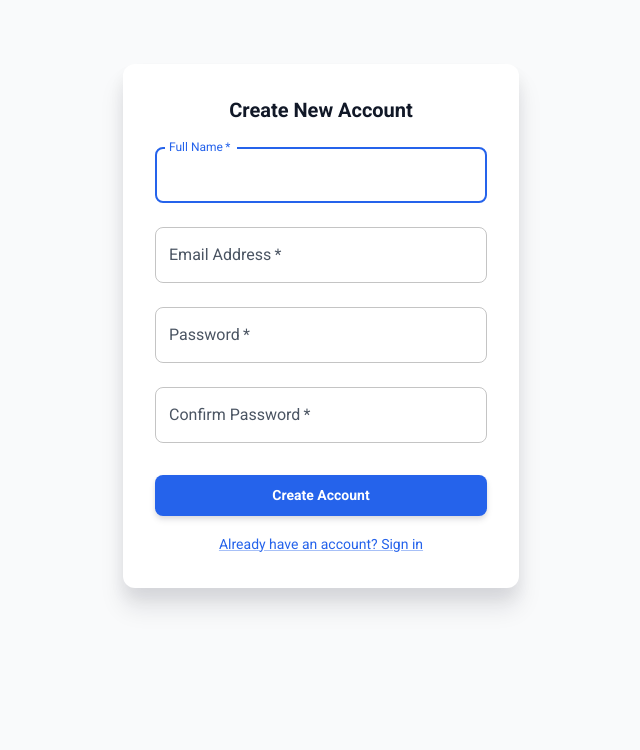
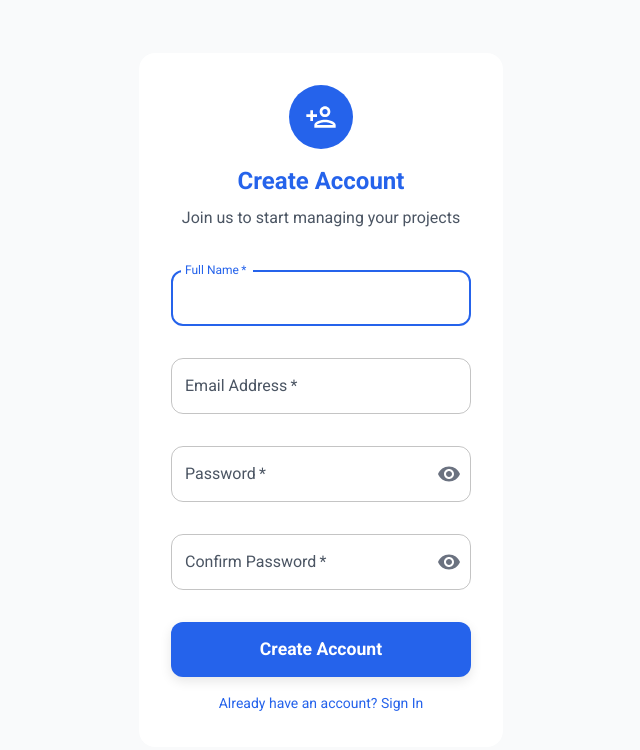
Before and after one commit to ziademad02153/project-management-tool, a React (Create React App) app in the folder frontend/: page /register in a window 1280 px wide. Shown: the top 750 px of the page, without its empty margins (319-959 px from the left). Built offline with nearby package versions, Linux system fonts and the light colour scheme.

Commit message:
Update login and register pages with modern UI design

```diff
--- a/frontend/src/pages/Login.js
+++ b/frontend/src/pages/Login.js
@@ -9,15 +9,19 @@ import {
   Alert,
   Link,
   InputAdornment,
-  IconButton
+  IconButton,
+  useTheme,
+  useMediaQuery
 } from '@mui/material';
-import { Visibility, VisibilityOff } from '@mui/icons-material';
+import { Visibility, VisibilityOff, LockOutlined } from '@mui/icons-material';
 import axios from 'axios';
 import { useNavigate, Link as RouterLink } from 'react-router-dom';
 
 const API_URL = 'http://localhost:5000';
 
 const Login = () => {
+  const theme = useTheme();
+  const isMobile = useMediaQuery(theme.breakpoints.down('sm'));
   const navigate = useNavigate();
   const [formData, setFormData] = useState({
     email: '',
@@ -62,19 +66,70 @@ const Login = () => {
     <Container component="main" maxWidth="xs">
       <Box
         sx={{
-          marginTop: 8,
+          minHeight: '100vh',
           display: 'flex',
           flexDirection: 'column',
           alignItems: 'center',
+          justifyContent: 'center',
+          padding: theme.spacing(2),
         }}
       >
-        <Paper elevation={3} sx={{ padding: 4, width: '100%' }}>
-          <Typography component="h1" variant="h5" align="center" gutterBottom>
-            Sign In
-          </Typography>
+        <Paper
+          elevation={6}
+          sx={{
+            padding: theme.spacing(4),
+            width: '100%',
+            backgroundColor: 'rgba(255, 255, 255, 0.95)',
+            borderRadius: '16px',
+            backdropFilter: 'blur(10px)',
+          }}
+        >
+          <Box
+            sx={{
+              display: 'flex',
+              flexDirection: 'column',
+              alignItems: 'center',
+              mb: 3,
+            }}
+          >
+            <Box
+              sx={{
+                width: '64px',
+                height: '64px',
+                borderRadius: '50%',
+                backgroundColor: theme.palette.primary.main,
+                display: 'flex',
+                justifyContent: 'center',
+                alignItems: 'center',
+                mb: 2,
+              }}
+            >
+              <LockOutlined sx={{ color: 'white', fontSize: 32 }} />
+            </Box>
+            <Typography
+              component="h1"
+              variant="h4"
+              sx={{
+                fontWeight: 700,
+                color: theme.palette.primary.main,
+                mb: 1,
+              }}
+            >
+              Welcome Back
+            </Typography>
+            <Typography variant="body1" color="text.secondary" align="center">
+              Sign in to continue to your workspace
+            </Typography>
+          </Box>
 
           {error && (
-            <Alert severity="error" sx={{ mb: 2 }}>
+            <Alert
+              severity="error"
+              sx={{
+                mb: 2,
+                borderRadius: '8px',
+              }}
+            >
               {error}
             </Alert>
           )}
@@ -91,6 +146,13 @@ const Login = () => {
               autoFocus
               value={formData.email}
               onChange={handleChange}
+              variant="outlined"
+              sx={{
+                '& .MuiOutlinedInput-root': {
+                  borderRadius: '12px',
+                },
+                mb: 2,
+              }}
             />
             <TextField
               margin="normal"
@@ -99,10 +161,16 @@ const Login = () => {
               name="password"
               label="Password"
               type={showPassword ? 'text' : 'password'}
-              id="password"
               autoComplete="current-password"
               value={formData.password}
               onChange={handleChange}
+              variant="outlined"
+              sx={{
+                '& .MuiOutlinedInput-root': {
+                  borderRadius: '12px',
+                },
+                mb: 3,
+              }}
               InputProps={{
                 endAdornment: (
                   <InputAdornment position="end">
@@ -121,17 +189,58 @@ const Login = () => {
               type="submit"
               fullWidth
               variant="contained"
-              sx={{ mt: 3, mb: 2 }}
+              sx={{
+                mt: 1,
+                mb: 2,
+                py: 1.5,
+                borderRadius: '12px',
+                textTransform: 'none',
+                fontSize: '1.1rem',
+                fontWeight: 600,
+                boxShadow: '0 4px 12px rgba(0,0,0,0.1)',
+                '&:hover': {
+                  boxShadow: '0 6px 16px rgba(0,0,0,0.2)',
+                },
+              }}
             >
               Sign In
             </Button>
-            <Box sx={{ textAlign: 'center' }}>
-              <Link component={RouterLink} to="/register" variant="body2">
-                {"Don't have an account? Sign Up"}
+            <Box
+              sx={{
+                display: 'flex',
+                justifyContent: 'space-between',
+                alignItems: 'center',
+                flexDirection: isMobile ? 'column' : 'row',
+                gap: 1,
+              }}
+            >
+              <Link
+                component={RouterLink}
+                to="/forgot-password"
+                variant="body2"
+                sx={{
+                  color: theme.palette.primary.main,
+                  textDecoration: 'none',
+                  '&:hover': {
+                    textDecoration: 'underline',
+                  },
+                }}
+              >
+                Forgot password?
               </Link>
-              <br />
-              <Link component={RouterLink} to="/reset-password" variant="body2">
-                {"Forgot password?"}
+              <Link
+                component={RouterLink}
+                to="/register"
+                variant="body2"
+                sx={{
+                  color: theme.palette.primary.main,
+                  textDecoration: 'none',
+                  '&:hover': {
+                    textDecoration: 'underline',
+                  },
+                }}
+              >
+                Don't have an account? Sign Up
               </Link>
             </Box>
           </form>
--- a/frontend/src/pages/Register.js
+++ b/frontend/src/pages/Register.js
@@ -8,13 +8,21 @@ import {
   Typography,
   Box,
   Link,
-  Alert
+  Alert,
+  useTheme,
+  useMediaQuery,
+  InputAdornment,
+  IconButton
 } from '@mui/material';
+import { PersonAddOutlined, Visibility, VisibilityOff } from '@mui/icons-material';
 import axios from 'axios';
+import { Link as RouterLink } from 'react-router-dom';
 
 const API_URL = 'http://localhost:5000';
 
 const Register = () => {
+  const theme = useTheme();
+  const isMobile = useMediaQuery(theme.breakpoints.down('sm'));
   const navigate = useNavigate();
   const [formData, setFormData] = useState({
     name: '',
@@ -24,6 +32,8 @@ const Register = () => {
   });
   const [error, setError] = useState('');
   const [success, setSuccess] = useState('');
+  const [showPassword, setShowPassword] = useState(false);
+  const [showConfirmPassword, setShowConfirmPassword] = useState(false);
 
   const handleChange = (e) => {
     setFormData({
@@ -37,7 +47,6 @@ const Register = () => {
     setError('');
     setSuccess('');
 
-    // Check if passwords match
     if (formData.password !== formData.confirmPassword) {
       setError('Passwords do not match');
       return;
@@ -52,8 +61,6 @@ const Register = () => {
 
       if (response.data.userId) {
         setSuccess('Account created successfully! Redirecting to login page...');
-
-        // Redirect to login page after 2 seconds
         setTimeout(() => {
           navigate('/login');
         }, 2000);
@@ -65,29 +72,94 @@ const Register = () => {
     }
   };
 
+  const handleClickShowPassword = () => {
+    setShowPassword(!showPassword);
+  };
+
+  const handleClickShowConfirmPassword = () => {
+    setShowConfirmPassword(!showConfirmPassword);
+  };
+
   return (
     <Container component="main" maxWidth="xs">
       <Box
         sx={{
-          marginTop: 8,
+          minHeight: '100vh',
           display: 'flex',
           flexDirection: 'column',
           alignItems: 'center',
+          justifyContent: 'center',
+          padding: theme.spacing(2),
         }}
       >
-        <Paper elevation={3} sx={{ padding: 4, width: '100%' }}>
-          <Typography component="h1" variant="h5" align="center" gutterBottom>
-            Create New Account
-          </Typography>
+        <Paper
+          elevation={6}
+          sx={{
+            padding: theme.spacing(4),
+            width: '100%',
+            backgroundColor: 'rgba(255, 255, 255, 0.95)',
+            borderRadius: '16px',
+            backdropFilter: 'blur(10px)',
+          }}
+        >
+          <Box
+            sx={{
+              display: 'flex',
+              flexDirection: 'column',
+              alignItems: 'center',
+              mb: 3,
+            }}
+          >
+            <Box
+              sx={{
+                width: '64px',
+                height: '64px',
+                borderRadius: '50%',
+                backgroundColor: theme.palette.primary.main,
+                display: 'flex',
+                justifyContent: 'center',
+                alignItems: 'center',
+                mb: 2,
+              }}
+            >
+              <PersonAddOutlined sx={{ color: 'white', fontSize: 32 }} />
+            </Box>
+            <Typography
+              component="h1"
+              variant="h4"
+              sx={{
+                fontWeight: 700,
+                color: theme.palette.primary.main,
+                mb: 1,
+              }}
+            >
+              Create Account
+            </Typography>
+            <Typography variant="body1" color="text.secondary" align="center">
+              Join us to start managing your projects
+            </Typography>
+          </Box>
 
           {error && (
-            <Alert severity="error" sx={{ mb: 2 }}>
+            <Alert
+              severity="error"
+              sx={{
+                mb: 2,
+                borderRadius: '8px',
+              }}
+            >
               {error}
             </Alert>
           )}
 
           {success && (
-            <Alert severity="success" sx={{ mb: 2 }}>
+            <Alert
+              severity="success"
+              sx={{
+                mb: 2,
+                borderRadius: '8px',
+              }}
+            >
               {success}
             </Alert>
           )}
@@ -104,6 +176,13 @@ const Register = () => {
               autoFocus
               value={formData.name}
               onChange={handleChange}
+              variant="outlined"
+              sx={{
+                '& .MuiOutlinedInput-root': {
+                  borderRadius: '12px',
+                },
+                mb: 2,
+              }}
             />
             <TextField
               margin="normal"
@@ -115,6 +194,13 @@ const Register = () => {
               autoComplete="email"
               value={formData.email}
               onChange={handleChange}
+              variant="outlined"
+              sx={{
+                '& .MuiOutlinedInput-root': {
+                  borderRadius: '12px',
+                },
+                mb: 2,
+              }}
             />
             <TextField
               margin="normal"
@@ -122,11 +208,31 @@ const Register = () => {
               fullWidth
               name="password"
               label="Password"
-              type="password"
+              type={showPassword ? 'text' : 'password'}
               id="password"
               autoComplete="new-password"
               value={formData.password}
               onChange={handleChange}
+              variant="outlined"
+              sx={{
+                '& .MuiOutlinedInput-root': {
+                  borderRadius: '12px',
+                },
+                mb: 2,
+              }}
+              InputProps={{
+                endAdornment: (
+                  <InputAdornment position="end">
+                    <IconButton
+                      aria-label="toggle password visibility"
+                      onClick={handleClickShowPassword}
+                      edge="end"
+                    >
+                      {showPassword ? <VisibilityOff /> : <Visibility />}
+                    </IconButton>
+                  </InputAdornment>
+                ),
+              }}
             />
             <TextField
               margin="normal"
@@ -134,22 +240,72 @@ const Register = () => {
               fullWidth
               name="confirmPassword"
               label="Confirm Password"
-              type="password"
+              type={showConfirmPassword ? 'text' : 'password'}
               id="confirmPassword"
+              autoComplete="new-password"
               value={formData.confirmPassword}
               onChange={handleChange}
+              variant="outlined"
+              sx={{
+                '& .MuiOutlinedInput-root': {
+                  borderRadius: '12px',
+                },
+                mb: 3,
+              }}
+              InputProps={{
+                endAdornment: (
+                  <InputAdornment position="end">
+                    <IconButton
+                      aria-label="toggle password visibility"
+                      onClick={handleClickShowConfirmPassword}
+                      edge="end"
+                    >
+                      {showConfirmPassword ? <VisibilityOff /> : <Visibility />}
+                    </IconButton>
+                  </InputAdornment>
+                ),
+              }}
             />
             <Button
               type="submit"
               fullWidth
               variant="contained"
-              sx={{ mt: 3, mb: 2 }}
+              sx={{
+                mt: 1,
+                mb: 2,
+                py: 1.5,
+                borderRadius: '12px',
+                textTransform: 'none',
+                fontSize: '1.1rem',
+                fontWeight: 600,
+                boxShadow: '0 4px 12px rgba(0,0,0,0.1)',
+                '&:hover': {
+                  boxShadow: '0 6px 16px rgba(0,0,0,0.2)',
+                },
+              }}
             >
               Create Account
             </Button>
-            <Box sx={{ textAlign: 'center' }}>
-              <Link href="/login" variant="body2">
-                Already have an account? Sign in
+            <Box
+              sx={{
+                display: 'flex',
+                justifyContent: 'center',
+                alignItems: 'center',
+              }}
+            >
+              <Link
+                component={RouterLink}
+                to="/login"
+                variant="body2"
+                sx={{
+                  color: theme.palette.primary.main,
+                  textDecoration: 'none',
+                  '&:hover': {
+                    textDecoration: 'underline',
+                  },
+                }}
+              >
+                Already have an account? Sign In
               </Link>
             </Box>
           </form>
```
